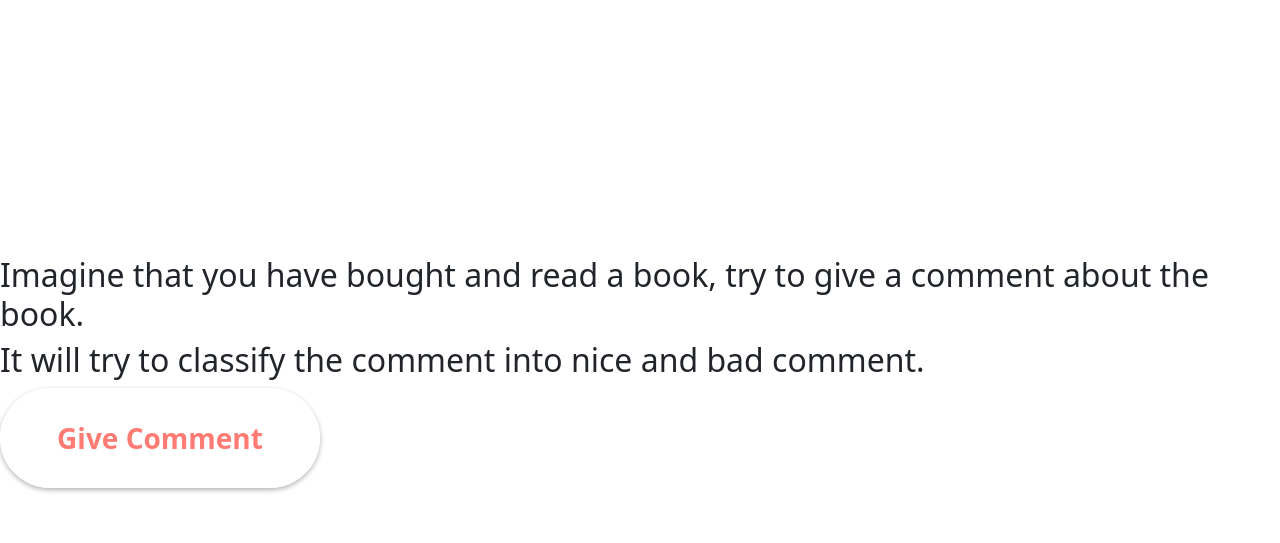
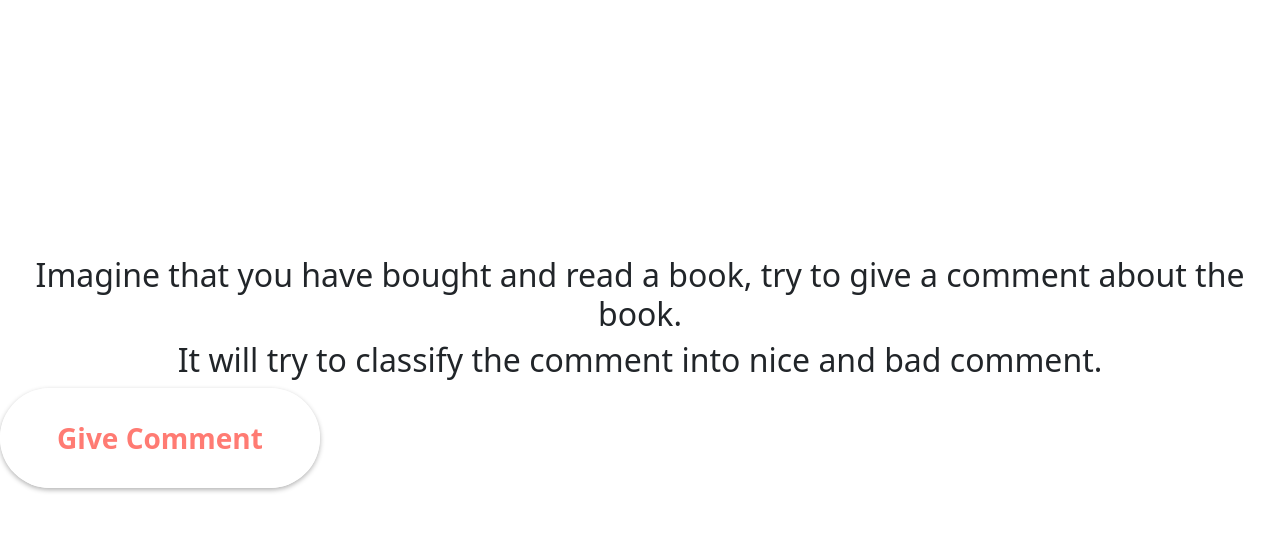
Before and after one commit to JuanSamuel1/Sentiment-Analysis, a Flask app: page / in a window 1280 px wide. Shown: the top 543 px of the page. Run offline with Flask 2, Linux system fonts and the light colour scheme; style sheets or scripts are compiled from the project's sources; parts of the project's set-up code (start-up, migrations or seed data) failed here and were passed over.

Commit message:
update index.html

```diff
--- a/static/css/style.css
+++ b/static/css/style.css
@@ -131,7 +131,15 @@ body {
 }
 
 .explanation{
-  align-items : center
+  margin:auto;
+  align-items : center;
+  text-align : center;
+}
+
+.whole{
+  margin: auto;
+  align-items: center;
+  text-align: center;
 }
 
 .c-form__button {
--- a/templates/index.html
+++ b/templates/index.html
@@ -12,7 +12,7 @@
     <title>Sentiment Analysis</title>
 </head>
 <body>
-    <div>
+    <div class="whole">
     <div class= "explanation">
         <h2>Imagine that you have bought and read a book, try to give a comment about the book.</h2>
         <h2>It will try to classify the comment into nice and bad comment.</h2>
```
